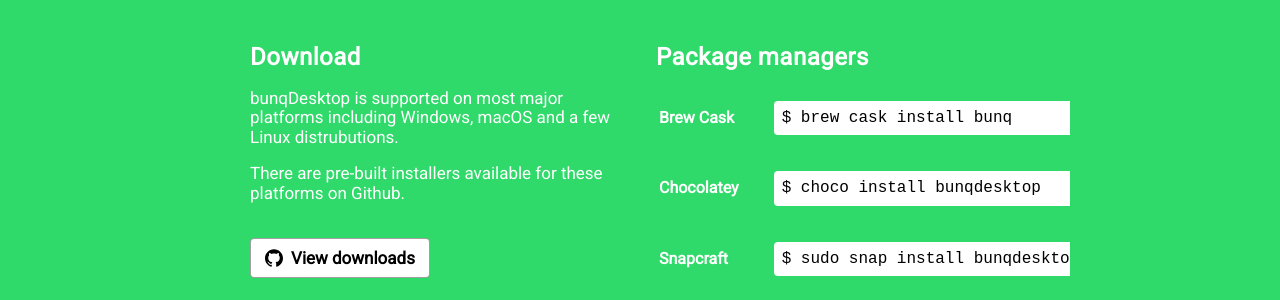
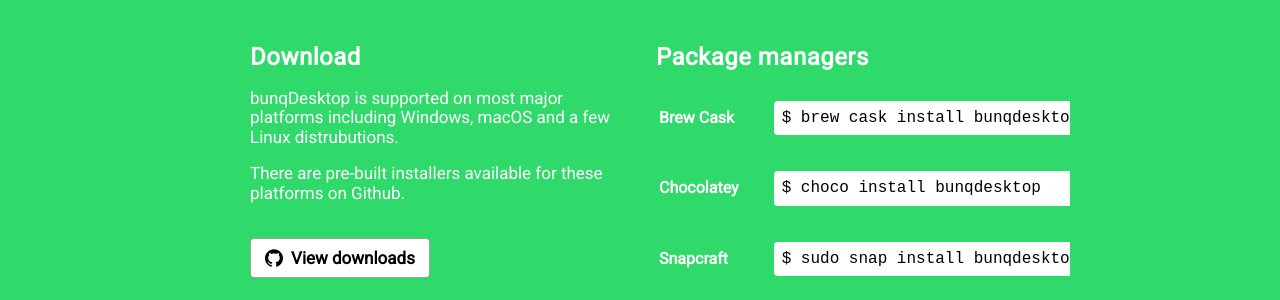
Before and after one commit to bunqCommunity/bunqDesktopWebsite, a Jekyll site: the page built from index.html, in a window 1280 px wide and 900 px high, scrolled down 2939 px. Shown: the part 151-451 px from the top of the window. Built offline with Jekyll 4.4.1, drawn with Linux system fonts in a browser that asks for light colours.

Commit message:
Rename brew cask from bunq to bunqdesktop

```diff
--- a/index.html
+++ b/index.html
@@ -123,7 +123,7 @@
                                 </a>
                             </td>
                             <td>
-                                <pre><span class="no-text-select">$ </span>brew cask install bunq</pre>
+                                <pre><span class="no-text-select">$ </span>brew cask install bunqdesktop</pre>
                             </td>
                         </tr>
                         <tr>
```
